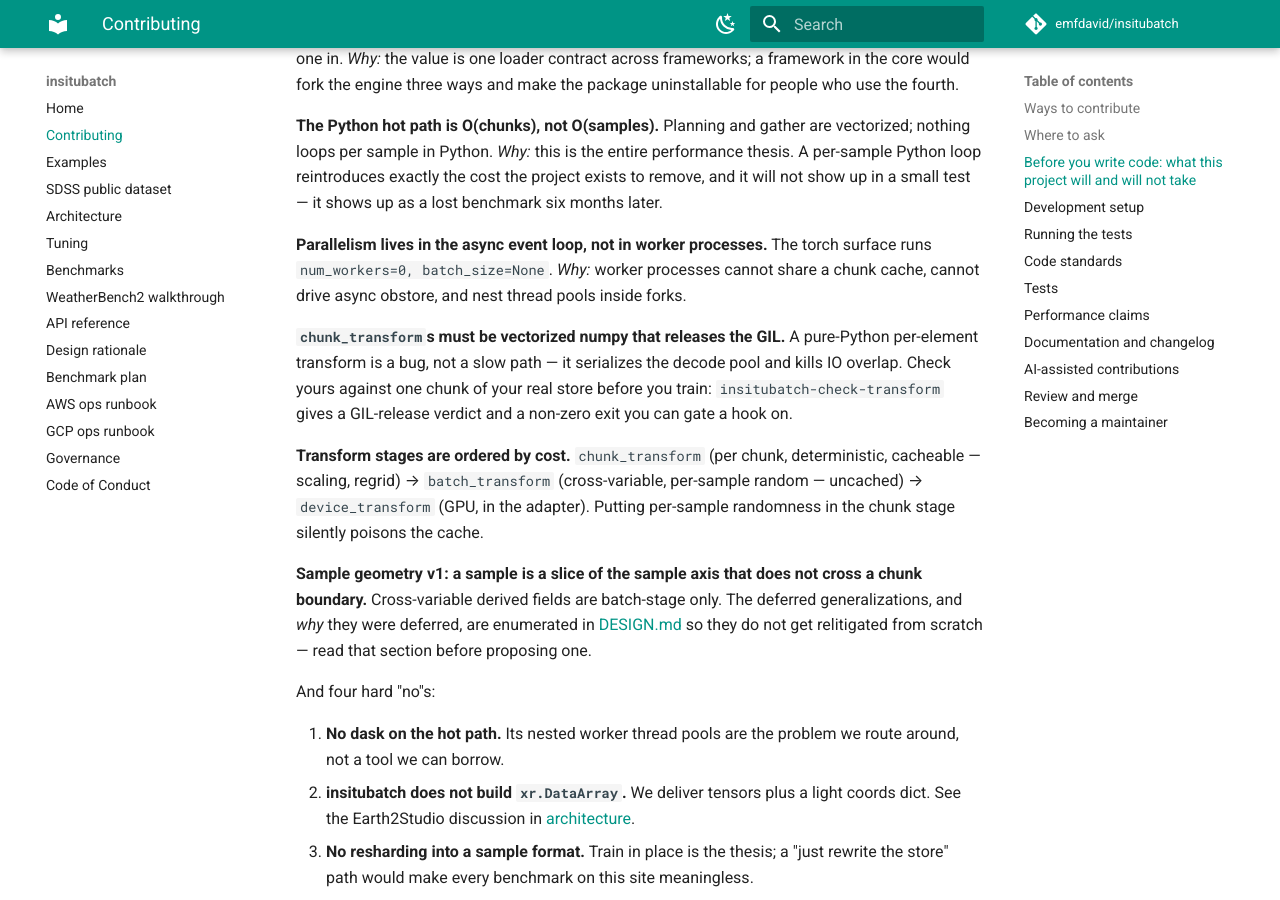
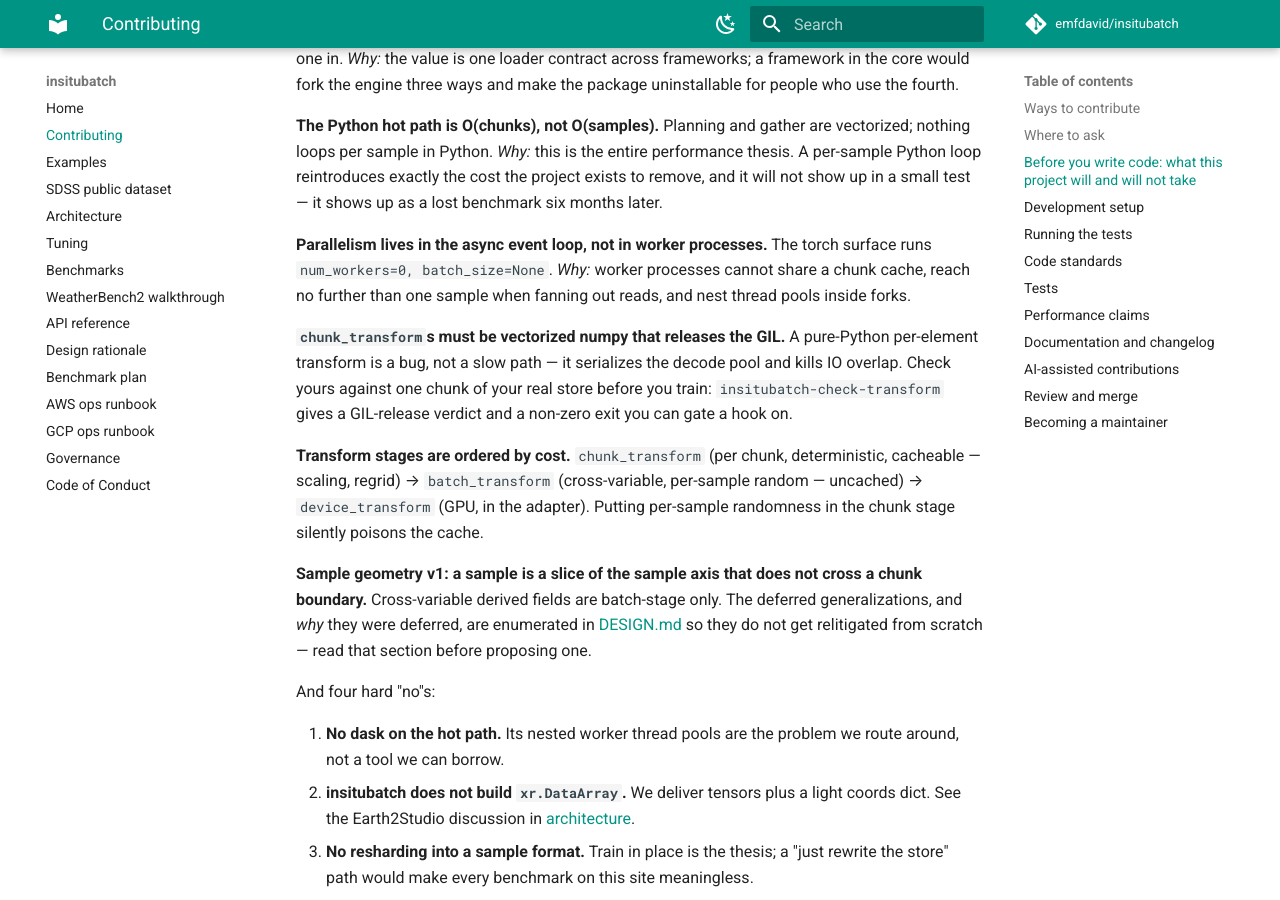
Before and after one commit to emfdavid/insitubatch, an MkDocs documentation site: the page built from docs/contributing.md, in a window 1280 px wide and 900 px high, scrolled down 1252 px. Built offline with MkDocs 1.6.1 and Material for MkDocs 9.7.7, drawn with Linux system fonts in a browser that asks for light colours; comment, search, counter and statistics services are not loaded.

Commit message:
docs: the seventh site of the async-obstore claim (#47)
#49 corrected "worker processes cannot drive async obstore" in six places
but missed contributing.md, which carries the same rule contributor-facing.
CLAUDE.md pairs that page with the load-bearing invariants and says neither
may be weakened alone -- so leaving it stating the falsifiable version is
exactly the drift that pairing exists to prevent.

A worker can drive async obstore; zarr-python's sync API runs a
process-wide event loop. What it cannot do is fan out past the one sample
`__getitem__` returns.

Co-Authored-By: Claude Opus 5 <noreply@anthropic.com>
Claude-Session: https://claude.ai/code/session_011nhMRqZosrp81VjwkJn1zC

```diff
--- a/docs/contributing.md
+++ b/docs/contributing.md
@@ -52,7 +52,7 @@ will not show up in a small test — it shows up as a lost benchmark six months
 
 **Parallelism lives in the async event loop, not in worker processes.** The torch surface
 runs `num_workers=0, batch_size=None`. *Why:* worker processes cannot share a chunk cache,
-cannot drive async obstore, and nest thread pools inside forks.
+reach no further than one sample when fanning out reads, and nest thread pools inside forks.
 
 **`chunk_transform`s must be vectorized numpy that releases the GIL.** A pure-Python
 per-element transform is a bug, not a slow path — it serializes the decode pool and kills IO
```
